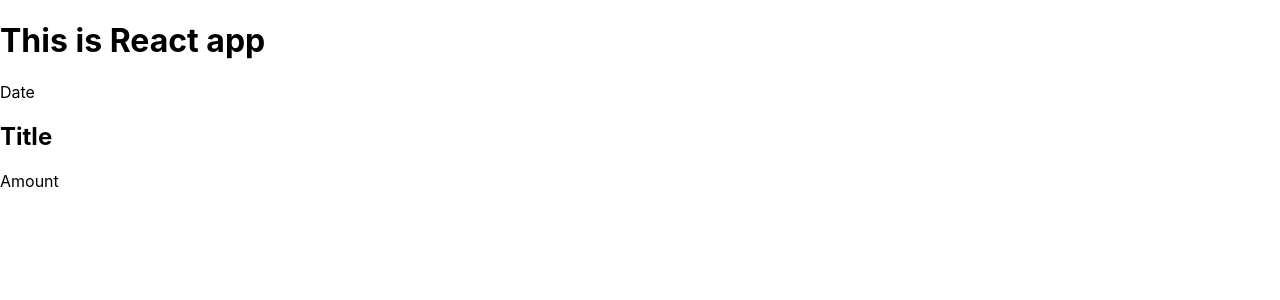
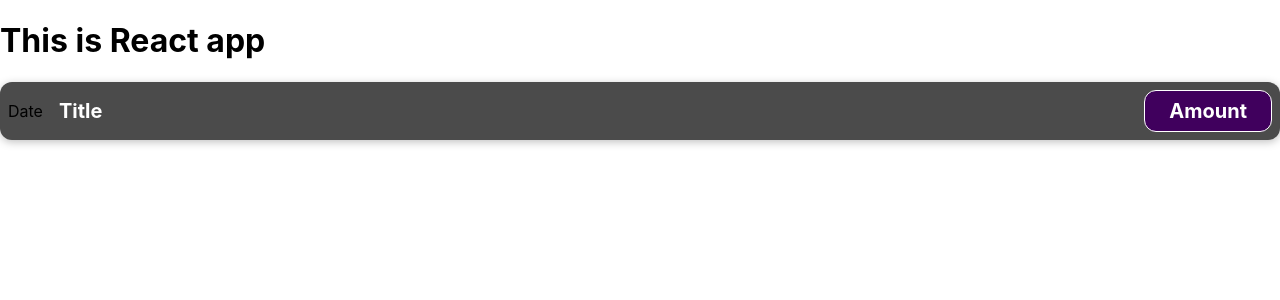
Before and after one commit to gouz7514/react-complete, a React (Create React App) app: page / in a window 1280 px wide. Shown: the top 300 px of the page. Built offline with nearby package versions, Linux system fonts and the light colour scheme.

Commit message:
Design : ExpenseItem css 적용

```diff
--- /dev/null
+++ b/src/components/ExpenseItem.css
@@ -0,0 +1,56 @@
+.expense-item {
+  display: flex;
+  justify-content: space-between;
+  align-items: center;
+  box-shadow: 0 2px 8px rgba(0, 0, 0, 0.25);
+  padding: 0.5rem;
+  margin: 1rem 0;
+  border-radius: 12px;
+  background-color: #4b4b4b;
+}
+
+.expense-item__description {
+  display: flex;
+  flex-direction: column;
+  gap: 1rem;
+  align-items: flex-end;
+  flex-flow: column-reverse;
+  justify-content: flex-start;
+  flex: 1;
+}
+
+.expense-item h2 {
+  color: #3a3a3a;
+  font-size: 1rem;
+  flex: 1;
+  margin: 0 1rem;
+  color: white;
+}
+
+.expense-item__price {
+  font-size: 1rem;
+  font-weight: bold;
+  color: white;
+  background-color: #40005d;
+  border: 1px solid white;
+  padding: 0.5rem;
+  border-radius: 12px;
+}
+
+@media (min-width: 580px) {
+  .expense-item__description {
+    flex-direction: row;
+    align-items: center;
+    justify-content: flex-start;
+    flex: 1;
+  }
+
+  .expense-item__description h2 {
+    font-size: 1.25rem;
+  }
+
+  .expense-item__price {
+    font-size: 1.25rem;
+    padding: 0.5rem 1.5rem;
+  }
+}
--- a/src/components/ExpenseItem.js
+++ b/src/components/ExpenseItem.js
@@ -1,14 +1,14 @@
-import React from 'react'
+import './ExpenseItem.css'
 
 function ExpenseItem() {
   return (
-    <div>
+    <div className='expense-item'>
       <div>Date</div>
-      <div>
+      <div className='expense-item__description'>
         <h2>
           Title
         </h2>
-        <div>Amount</div>
+        <div className='expense-item__price'>Amount</div>
       </div>
     </div>
   )
```
